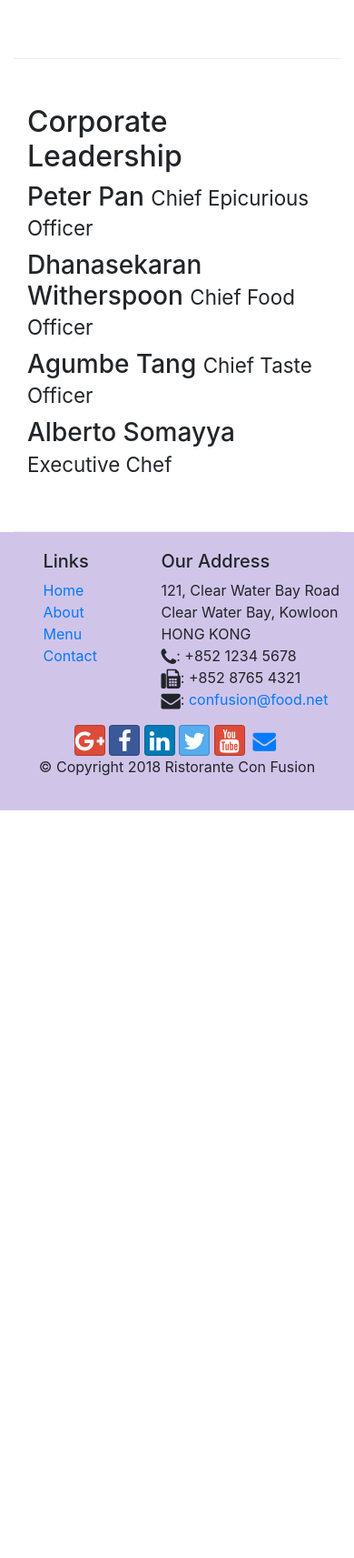
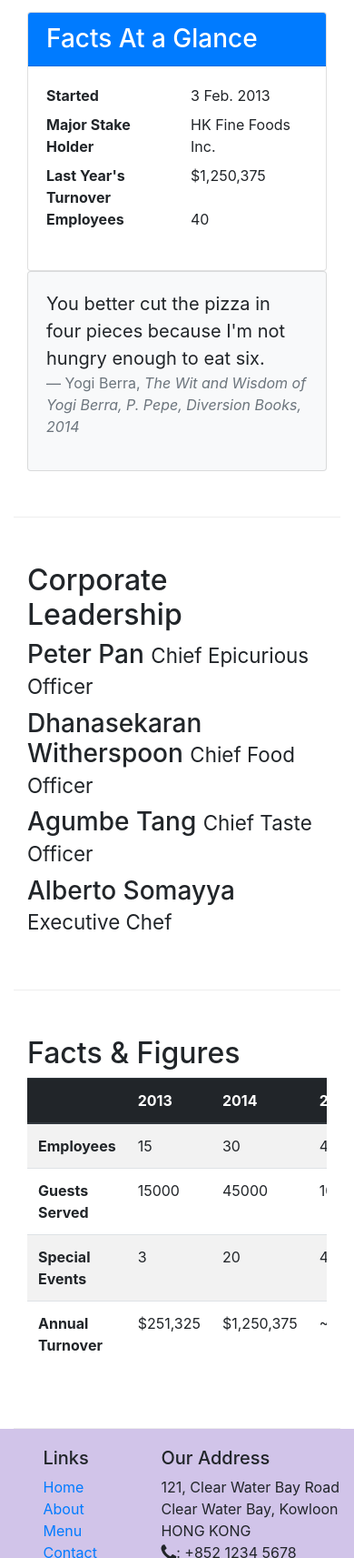
Before and after one commit to HizemMontassar/Bootstrap, a website: page aboutus.html in a window 390 px wide. Shown: the part 1037-2750 px from the top of the page at 91% size. Before the commit the page ends 1928 px from the top, so only its background shows below. Drawn offline with nearby package versions, Linux system fonts and the light colour scheme.

Commit message:
tables and cards

```diff
--- a/aboutus.html
+++ b/aboutus.html
@@ -69,6 +69,31 @@
                 <p>The restaurant traces its humble beginnings to <em>The Frying Pan</em>, a successful chain started by our CEO, Mr. Peter Pan, that featured for the first time the world's best cuisines in a pan.</p>
             </div>
             <div class="col-12 col-sm">
+                <div class="card">
+                    <h3 class="card-header bg-primary text-white">Facts At a Glance</h3>
+                    <div class="card-body">
+                        <dl class="row">
+                            <dt class="col-6">Started</dt>
+                            <dd class="col-6">3 Feb. 2013</dd>
+                            <dt class="col-6">Major Stake Holder</dt>
+                            <dd class="col-6">HK Fine Foods Inc.</dd>
+                            <dt class="col-6">Last Year's Turnover</dt>
+                            <dd class="col-6">$1,250,375</dd>
+                            <dt class="col-6">Employees</dt>
+                            <dd class="col-6">40</dd>
+                        </dl>
+                    </div>
+                </div>
+            </div>
+            <div class="col-12">
+                <div class="card card-body bg-light">
+                    <blockquote class="blockquote">
+                        <p class="mb-0">You better cut the pizza in four pieces because I'm not hungry enough to eat six.</p>
+                        <footer class="blockquote-footer">Yogi Berra,
+                            <cite title="Source Title">The Wit and Wisdom of Yogi Berra, P. Pepe, Diversion Books, 2014</cite>
+                        </footer>
+                    </blockquote>
+                </div>
             </div>
         </div>
 
@@ -86,6 +111,52 @@
                 <p class="d-none d-sm-block">Award winning three-star Michelin chef with wide International experience having worked closely with whos-who in the culinary world, he specializes in creating mouthwatering Indo-Italian fusion experiences. He says, <em>Put together the cuisines from the two craziest cultures, and you get a winning hit! Amma Mia!</em></p>
             </div>
        </div>
+        <div class="row row-content">
+            <div class="col-12 col-sm-9">
+                <h2>Facts &amp; Figures</h2>
+                <div class="table-responsive">
+                    <table class="table table-striped">
+                        <thead class="thead-dark">
+                            <tr>
+                                <th>&nbsp;</th>
+                                <th>2013</th>
+                                <th>2014</th>
+                                <th>2015</th>
+                            </tr>
+                        </thead>
+                        <tbody>
+                            <tr>
+                                <th>Employees</th>
+                                <td>15</td>
+                                <td>30</td>
+                                <td>40</td>
+                            </tr>
+                            <tr>
+                                <th>Guests Served</th>
+                                <td>15000</td>
+                                <td>45000</td>
+                                <td>100,000</td>
+                            </tr>
+                            <tr>
+                                <th>Special Events</th>
+                                <td>3</td>
+                                <td>20</td>
+                                <td>45</td>
+                            </tr>
+                            <tr>
+                                <th>Annual Turnover</th>
+                                <td>$251,325</td>
+                                <td>$1,250,375</td>
+                                <td>~$3,000,000</td>
+                            </tr>
+                        </tbody>
+                    </table>
+                </div>
+            </div>
+            <div class="col-12 col-sm-3">
+
+            </div>
+        </div>
 
     </div>
 
```
